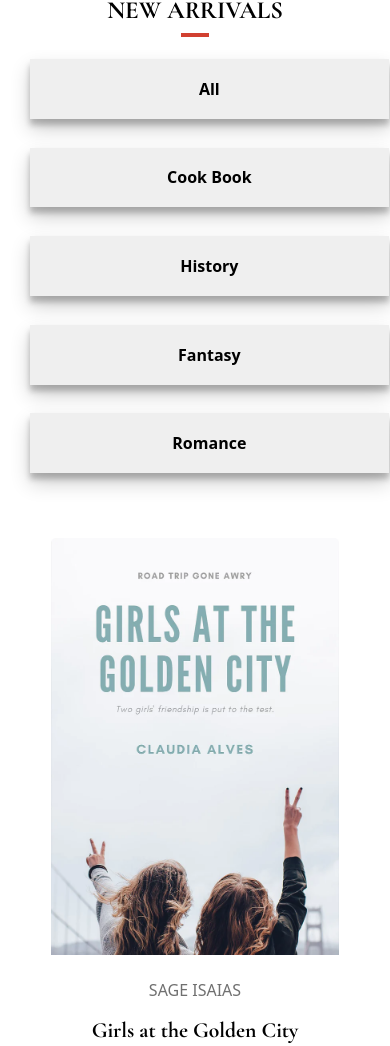
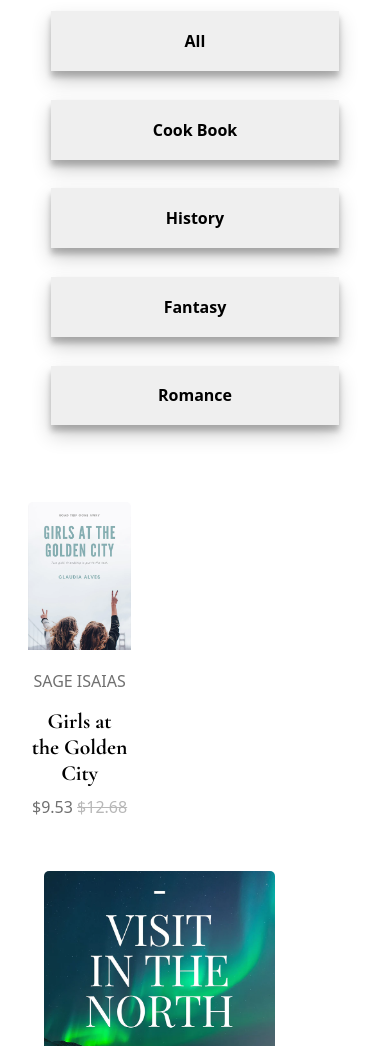
Before and after one commit to soumyyyaaa/Bookify, a React (Create React App) app: page / in a window 390 px wide. Shown: the part 954-2000 px from the top of the page. Built offline with nearby package versions, Linux system fonts and the light colour scheme.

Commit message:
Modified Home Containers For Mobile Responsive

```diff
--- a/src/Components/Container4Home.css
+++ b/src/Components/Container4Home.css
@@ -11,6 +11,7 @@
     text-align: left;
     margin-bottom: 10%;
     cursor: pointer;
+    width: 18rem;
 }
 
 .card-text {
@@ -95,77 +96,32 @@
 
 @media only screen and (max-width: 480px) {
     .container4-home {
-        padding: 5% 4%;
-        grid-template-columns: auto;
-        gap: 1%;
-        align-items: center;
-        text-align: center;
-        justify-content: center;
+        padding: 8% 4%;
+        display: block;
     }
 
     .card {
-        margin-bottom: 5%;
         text-align: center;
+        margin-bottom: 10%;
+        width: 8rem;
     }
 
-    .card-text {
-        margin-top: 3%;
-        text-align: center;
+    .card-img-top {
+        width: 80%;
+    }
+
+    .card:hover .card-img-top {
+        transform: none;
     }
 
     .container8-home {
-        padding: 3% 4%;
-        display: grid;
-        grid-template-columns: auto;
-        gap: 2%;
-    }
-
-    .image-hover-icons {
-        list-style-type: none;
-    }
-
-    .hover-icons {
-        background-color: #d14031;
-        padding: 25%;
-        border-radius: 100%;
-        color: #fff;
-        margin: 20% auto;
-    }
-
-    .card {
-        position: relative;
-        width:100%;
-    }
-
-    .card:before {
-        content:"";
-        position:absolute;
-        width:100%;
-        height:78%;
-        top:0;left:0;right:0;
-        background-color:rgba(0,0,0,0);
-    }
-
-    .card:hover::before {
-        background-color:rgba(255,255,255,0.5);
-        transition-timing-function: linear;
-        transition: .5s;
-    }
-
-    .card img {
-        display:block;
+        padding: 8% 4%;
+        display: block;
     }
 
     .card .image-hover-icons {
         position: absolute;
-        top: 40%;
-        left: 85%;
-        transform: translate(-50%, -50%);
-        -ms-transform: translate(-50%, -50%);
-        opacity:0;
-    }
-
-    .card:hover .image-hover-icons {
-        opacity: 1;
+        top: 35%;
+        left: 70%;
     }
 }
--- a/src/Components/Container4Home.js
+++ b/src/Components/Container4Home.js
@@ -15,7 +15,7 @@ import { faEye } from "@fortawesome/free-solid-svg-icons";
 function Container4Home() {
   return (
     <div className="container4-home">
-      <div class="card" style={{ width: "18rem" }}>
+      <div class="card">
         <img src={allBook1} class="card-img-top" alt="all-book-1" />
         <ul className="image-hover-icons">
           <li><FontAwesomeIcon icon={faCartShopping} size="xl" className="hover-icons"/></li>
--- a/src/Pages/Home.css
+++ b/src/Pages/Home.css
@@ -187,10 +187,8 @@
     }
 
     .container2-home {
-        display: grid;
-        grid-template-columns: auto;
+        display: block;
         padding: 8% 4%;
-        grid-gap: 10%;
     }
 
     .container2-icons {
@@ -203,23 +201,22 @@
     }
 
     .container3-home {
-        margin-top: 15%;
         padding: 8% 4%;
     }
 
     .line-home {
         border: 2px solid #d14031;
+        margin-bottom: 5%;
     }
 
     .new-arrivals {
-        width: 100%;
+        width: 80%;
         padding: 5%;
-        margin: 4%;
+        margin: 4% 0;
     }
 
     .container5-home {
-        margin-top: 80%;
-        padding: 12% 0;
+        padding: 12% 4%;
         background-attachment: scroll;
     }
 
```
Also changed, not shown: src/Images/home-bg-img-mobile.png (added).
